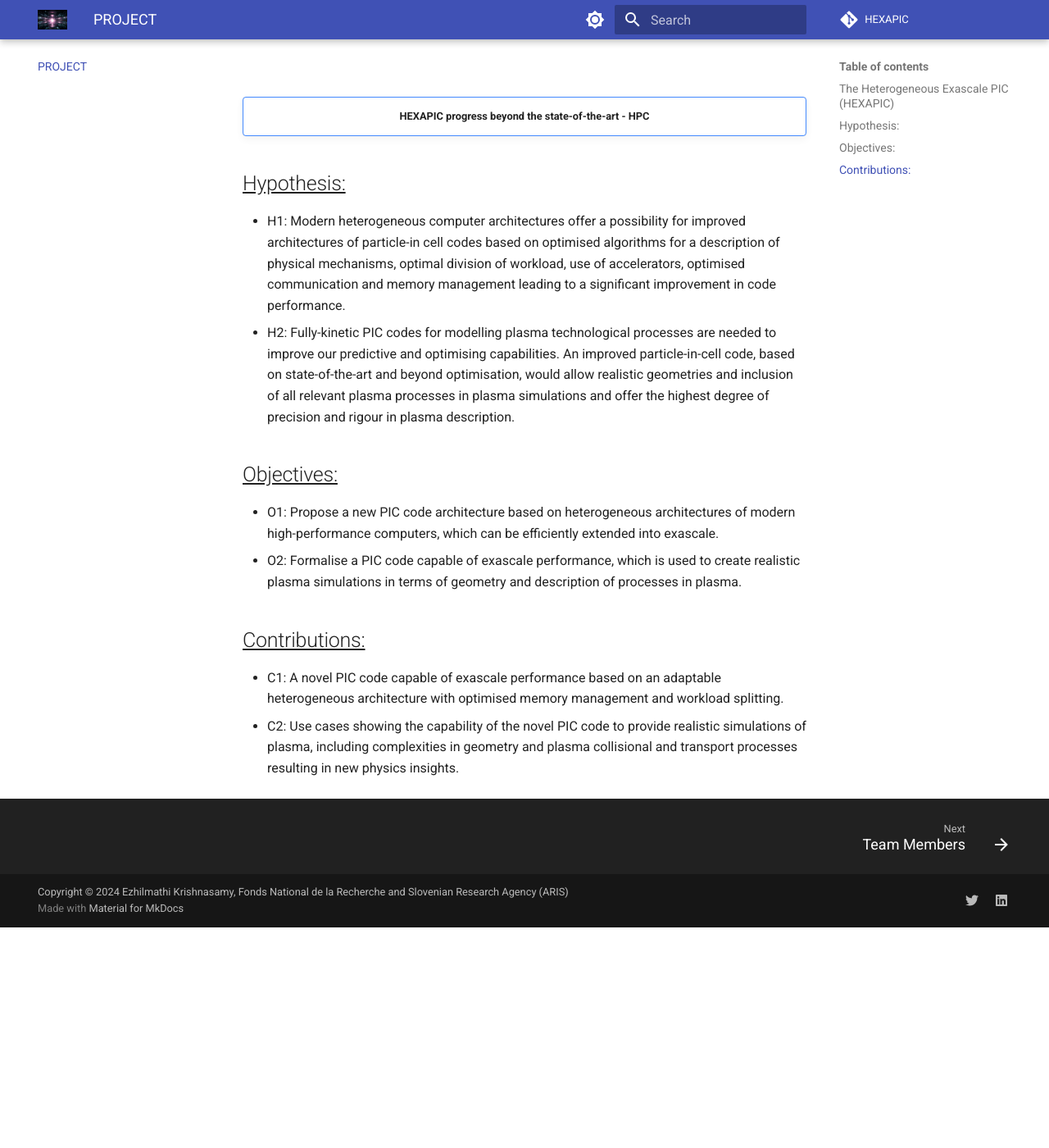
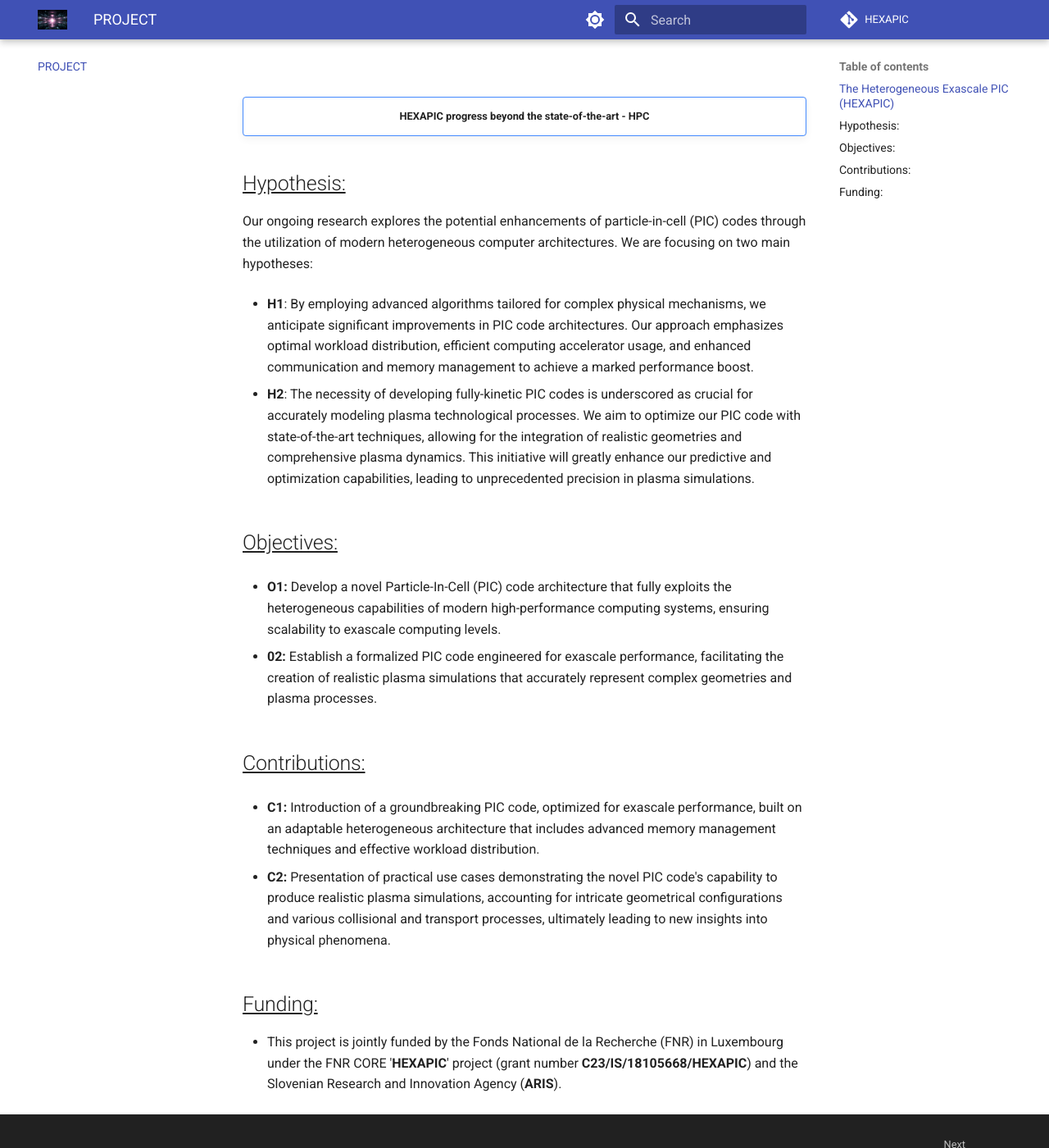
Before and after one commit to HEXAPIC/project-website, an MkDocs documentation site: the page built from docs/index.md, in a window 1280 px wide and 1400 px high, scrolled down 700 px. Shown: the whole window at 82% size. Built offline with MkDocs 1.6.1 and Material for MkDocs 9.7.7, drawn with Linux system fonts in a browser that asks for light colours; comment, search, counter and statistics services are not loaded; the version menu is left out; before the commit the page ends 1831 px from its top, so only the background shows below that.

Commit message:
further update
Signed-off-by: ezhilmathik <ezhilmathi.krishnasamy@gmail.com>

```diff
--- a/docs/index.md
+++ b/docs/index.md
@@ -1,36 +1,31 @@
 ![](figures/plasma.jpg){align=center  width="900"}
-
 
 ###<p style="text-align: center;">The Heterogeneous Exascale PIC (HEXAPIC)</p>
 
 !!! note ""
 
-    **<p style="text-align: center;">HEXAPIC progress beyond the state-of-the-art - HPC</p>**
+    **<p style="text-align: center;">__HEXAPIC progress beyond the state-of-the-art - HPC__</p>**
 
 ##<u>Hypothesis:</u>
 
- - H1: Modern heterogeneous computer architectures offer a possibility for improved
-architectures of particle-in cell codes based on optimised algorithms for a description of
-physical mechanisms, optimal division of workload, use of accelerators, optimised
-communication and memory management leading to a significant improvement in code
-performance.
- - H2: Fully-kinetic PIC codes for modelling plasma technological processes are needed to
-improve our predictive and optimising capabilities. An improved particle-in-cell code, based
-on state-of-the-art and beyond optimisation, would allow realistic geometries and inclusion of
-all relevant plasma processes in plasma simulations and offer the highest degree of precision
-and rigour in plasma description.
+Our ongoing research explores the potential enhancements of particle-in-cell (PIC) codes through the utilization of modern heterogeneous computer architectures. We are focusing on two main hypotheses:
 
+- **H1**: By employing advanced algorithms tailored for complex physical mechanisms, we anticipate significant improvements in PIC code architectures. Our approach emphasizes optimal workload distribution, efficient computing accelerator usage, and enhanced communication and memory management to achieve a marked performance boost.
+
+- **H2**: The necessity of developing fully-kinetic PIC codes is underscored as crucial for accurately modeling plasma technological processes. We aim to optimize our PIC code with state-of-the-art techniques, allowing for the integration of realistic geometries and comprehensive plasma dynamics. This initiative will greatly enhance our predictive and optimization capabilities, leading to unprecedented precision in plasma simulations.
 
 ##<u>Objectives:</u>
 
- - O1: Propose a new PIC code architecture based on heterogeneous architectures of modern
-high-performance computers, which can be efficiently extended into exascale.
- - O2: Formalise a PIC code capable of exascale performance, which is used to create realistic
-plasma simulations in terms of geometry and description of processes in plasma.
+- **O1:** Develop a novel Particle-In-Cell (PIC) code architecture that fully exploits the heterogeneous capabilities of modern high-performance computing systems, ensuring scalability to exascale computing levels.
+
+- **02:** Establish a formalized PIC code engineered for exascale performance, facilitating the creation of realistic plasma simulations that accurately represent complex geometries and plasma processes.
 
 ##<u>Contributions:</u>
- - C1: A novel PIC code capable of exascale performance based on an adaptable
-heterogeneous architecture with optimised memory management and workload splitting.
- - C2: Use cases showing the capability of the novel PIC code to provide realistic simulations of
-plasma, including complexities in geometry and plasma collisional and transport processes
-resulting in new physics insights.
+
+- **C1:** Introduction of a groundbreaking PIC code, optimized for exascale performance, built on an adaptable heterogeneous architecture that includes advanced memory management techniques and effective workload distribution.
+
+- **C2:** Presentation of practical use cases demonstrating the novel PIC code's capability to produce realistic plasma simulations, accounting for intricate geometrical configurations and various collisional and transport processes, ultimately leading to new insights into physical phenomena.
+
+##<u>Funding:</u>
+
+-  This project is jointly funded by the Fonds National de la Recherche (FNR) in Luxembourg under the FNR CORE '__HEXAPIC__' project (grant number __C23/IS/18105668/HEXAPIC__) and the Slovenian Research and Innovation Agency (__ARIS__).
```
